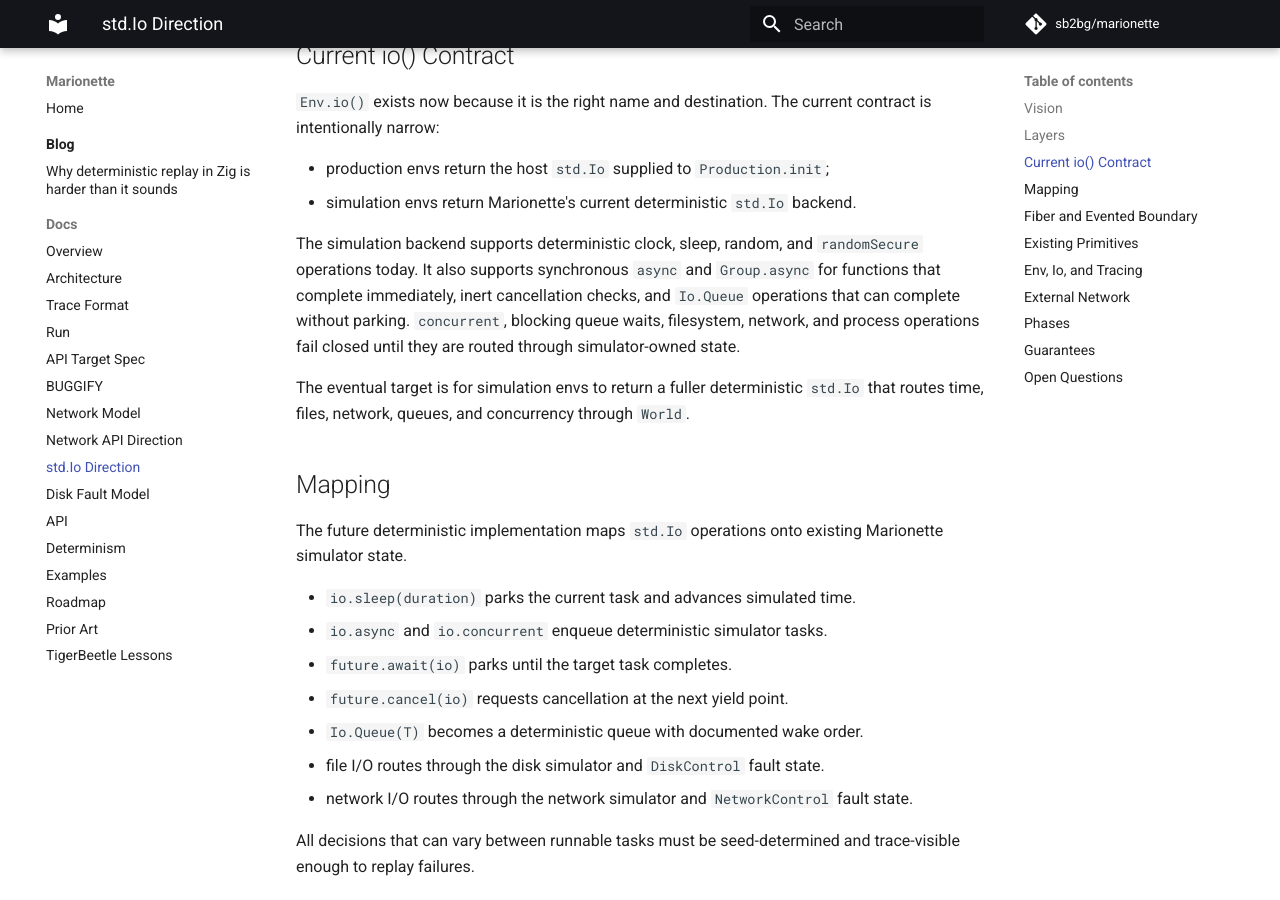
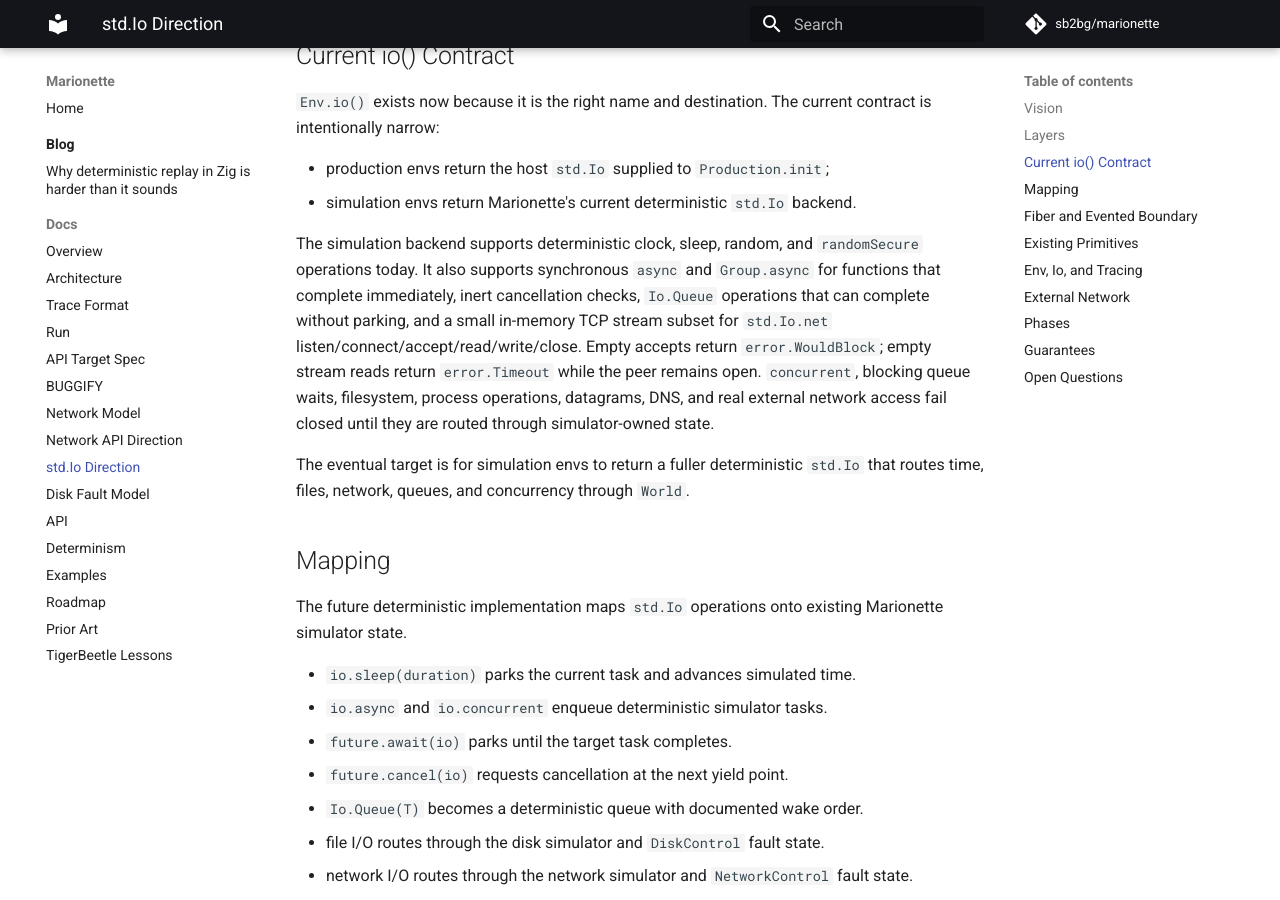
Before and after one commit to sb2bg/marionette, an MkDocs documentation site: the page built from docs/std-io-direction.md, in a window 1280 px wide and 900 px high, scrolled down 1078 px. Built offline with MkDocs 1.6.1 and Material for MkDocs 9.7.7, drawn with Linux system fonts in a browser that asks for light colours; comment, search, counter and statistics services are not loaded.

Commit message:
Add simulation std.Io TCP streams

```diff
--- a/docs/std-io-direction.md
+++ b/docs/std-io-direction.md
@@ -53,9 +53,13 @@ contract is intentionally narrow:
 The simulation backend supports deterministic clock, sleep, random, and
 `randomSecure` operations today. It also supports synchronous `async` and
 `Group.async` for functions that complete immediately, inert cancellation checks,
-and `Io.Queue` operations that can complete without parking. `concurrent`,
-blocking queue waits, filesystem, network, and process operations fail closed
-until they are routed through simulator-owned state.
+`Io.Queue` operations that can complete without parking, and a small in-memory
+TCP stream subset for `std.Io.net` listen/connect/accept/read/write/close.
+Empty accepts return `error.WouldBlock`; empty stream reads return
+`error.Timeout` while the peer remains open.
+`concurrent`, blocking queue waits, filesystem, process operations, datagrams,
+DNS, and real external network access fail closed until they are routed through
+simulator-owned state.
 
 The eventual target is for simulation envs to return a fuller deterministic
 `std.Io` that routes time, files, network, queues, and concurrency through
```
Also changed, not shown: docs/api-target.md (+3 -2 lines), docs/api.md (+4 -3 lines), docs/roadmap.md (+3 -2 lines), 2 other files.
